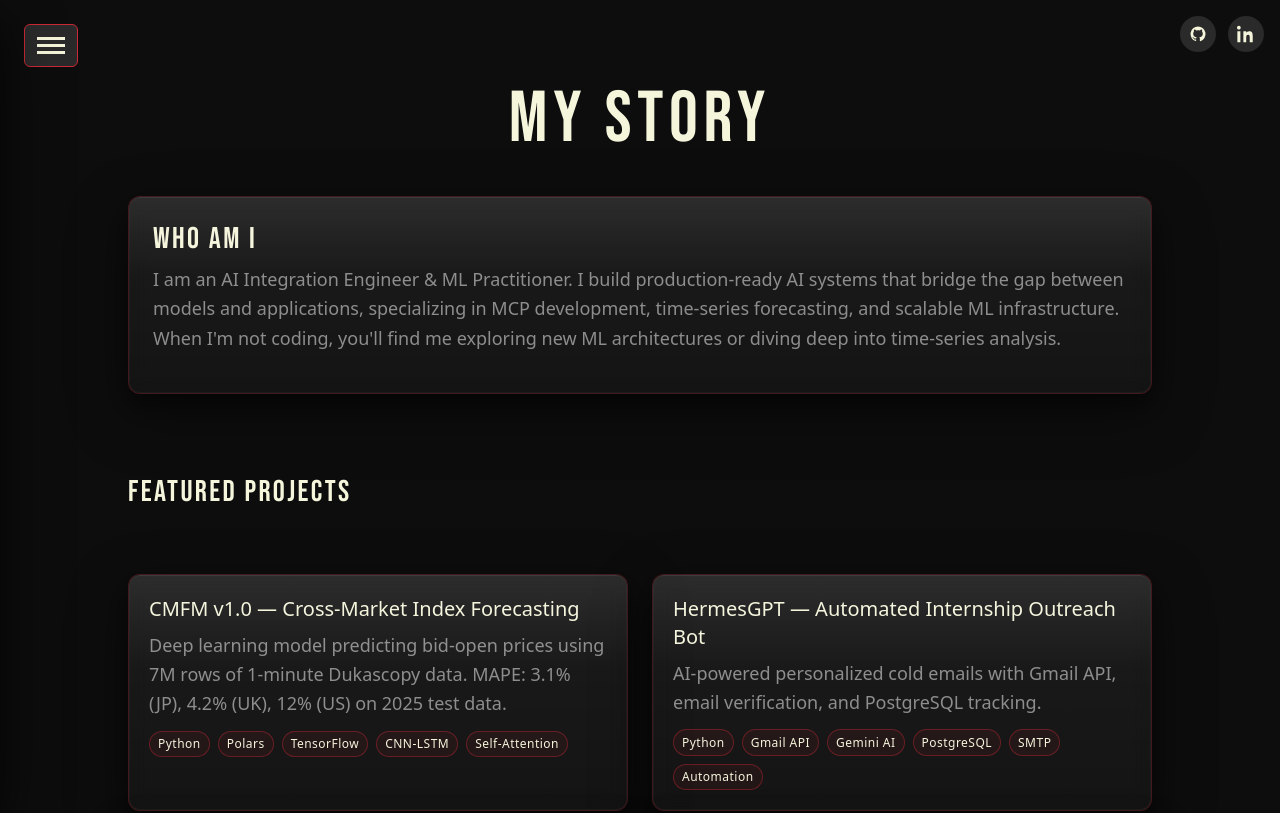
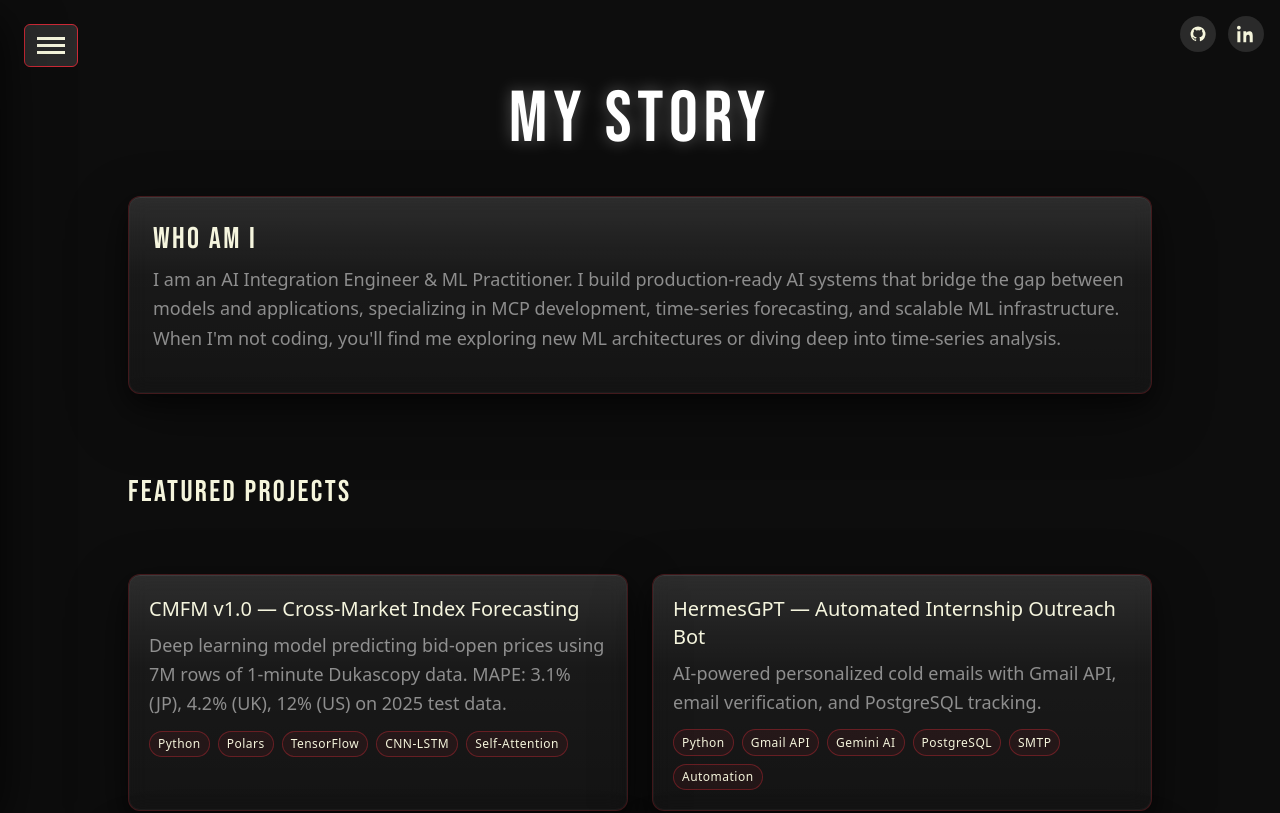
Before and after one commit to mohakapoor/Portfolio, a Next.js app: page /story in a window 1280 px wide. Shown: the top 813 px of the page. Built offline with nearby package versions, Linux system fonts and the light colour scheme.

Commit message:
making title neon

```diff
--- a/src/app/story/page.tsx
+++ b/src/app/story/page.tsx
@@ -119,9 +119,9 @@ export default function StoryPage() {
       </aside>
 
       <section className="max-w-5xl mx-auto">
-        <header className="mb-10 text-center mt-5 animate-slide-down">
-          <h1 className="newspaper-headline text-6xl md:text-7xl">My Story</h1>
-        </header>
+                 <header className="mb-10 text-center mt-5 animate-slide-down">
+           <h1 className="newspaper-headline text-6xl md:text-7xl text-white drop-shadow-[0_0_8px_rgba(255,255,255,0.3)]">My Story</h1>
+         </header>
 
         <article className="space-y-20 leading-relaxed text-lg">
           <section id="who-am-i" className="glass-card p-6 animate-slide-left">
```
